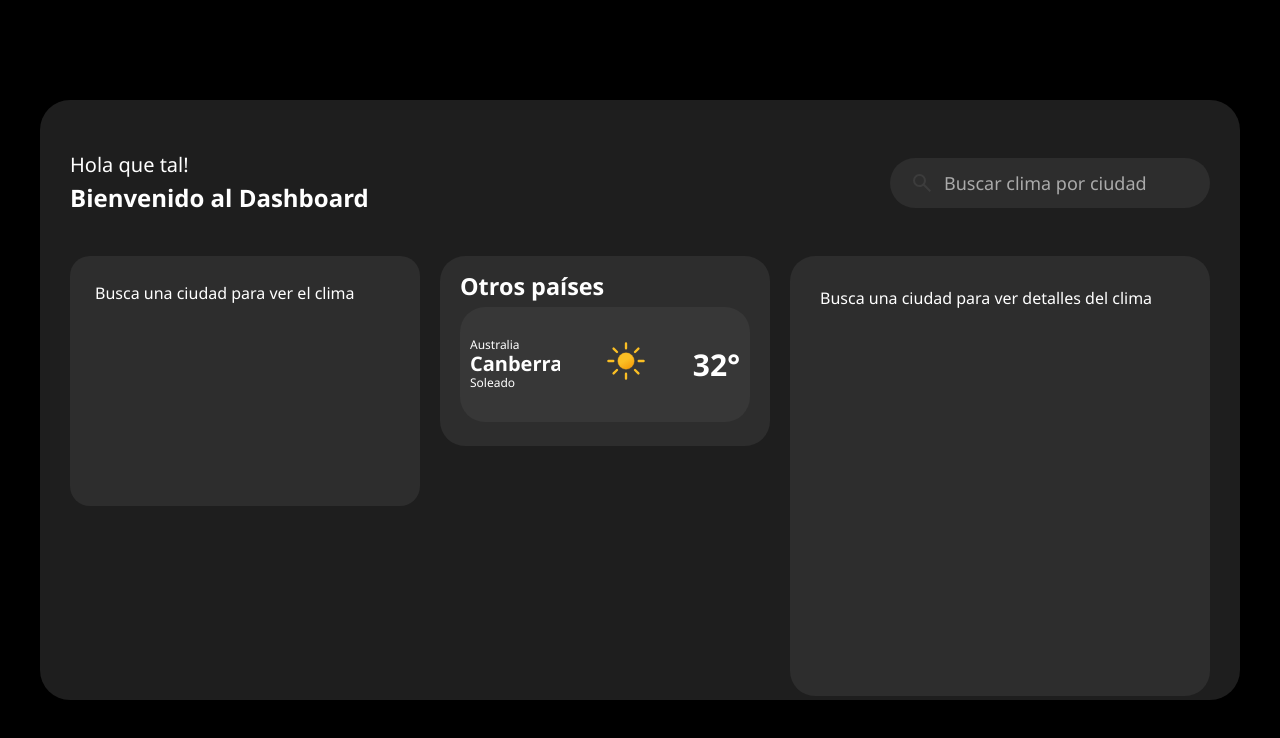
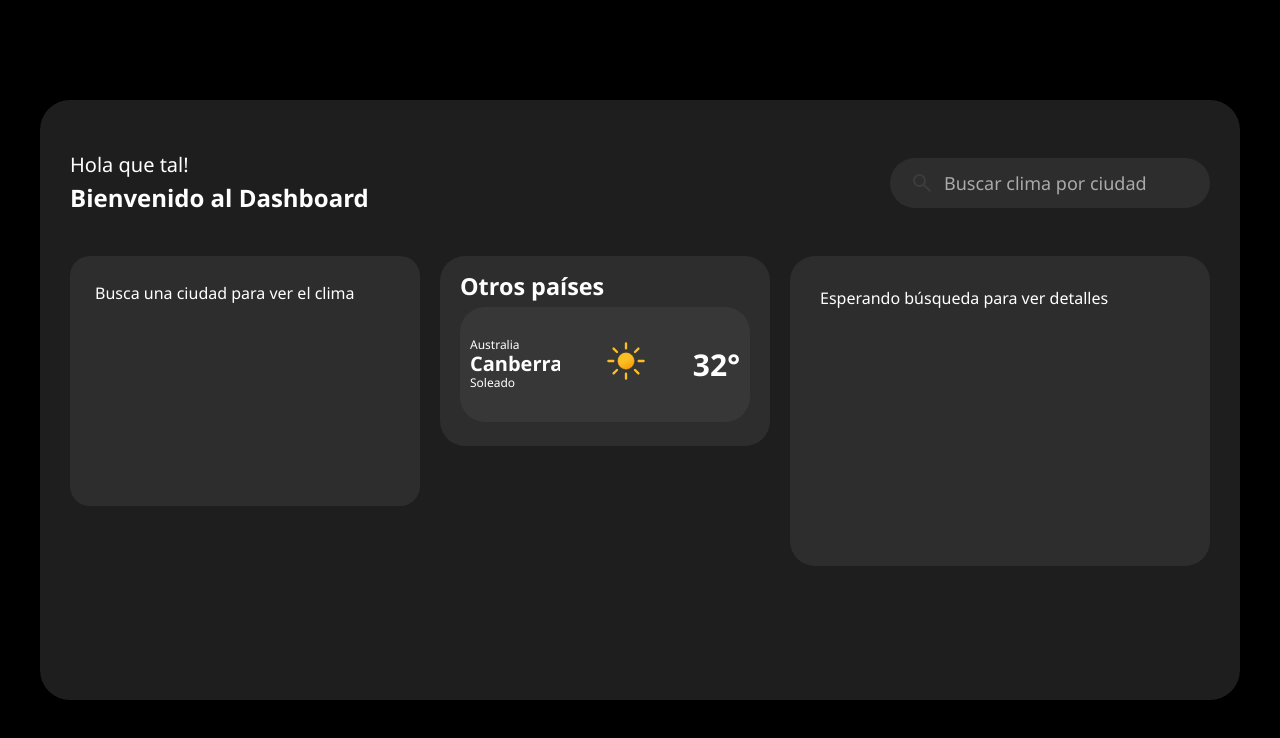
Before and after one commit to RodEsB/Dashboard-Weather, a React (Vite) app: page / in a window 1280 px wide. Shown: the top 738 px of the page. Built offline with nearby package versions, Linux system fonts and the light colour scheme.

Commit message:
Modificaciones en WeatherContainer

```diff
--- a/src/Components/WeatherCards/SunriseCard.tsx
+++ /dev/null
@@ -1,15 +0,0 @@
-// src/components/WeatherCards/SunriseCard.tsx
-import WeatherDataCard from './WeatherDataCard';
-import sunRise from '/src/assets/sunrise.svg';
-
-const SunriseCard = ({ value }: { value: string }) => {
-  return (
-    <WeatherDataCard
-      icon={<img src={sunRise} className="sunrise" alt="Ícono de amanecer" />}
-      title="Amanecer"
-      value={value}
-    />
-  );
-};
-
-export default SunriseCard;
--- a/src/Components/WeatherCards/SunsetCard.tsx
+++ /dev/null
@@ -1,15 +0,0 @@
-// src/components/WeatherCards/SunsetCard.tsx
-import WeatherDataCard from './WeatherDataCard';
-import sunSet from '/src/assets/sunset.svg';
-
-const SunsetCard = ({ value }: { value: string }) => {
-  return (
-    <WeatherDataCard
-      icon={<img src={sunSet} className="sunrise" alt="Ícono de amanecer" />}
-      title="Atardecer"
-      value={value}
-    />
-  );
-};
-
-export default SunsetCard;
--- a/src/Components/WeatherCards/index.ts
+++ b/src/Components/WeatherCards/index.ts
@@ -2,6 +2,4 @@ export { default as WindSpeedCard } from './WindSpeedCard';
 export { default as HumidityCard } from './HumidityCard';
 export { default as UVCard } from './UVCard';
 export { default as VisibilityCard } from './VisibilityCard';
-export { default as SunriseCard } from './SunriseCard';
-export { default as SunsetCard } from './SunsetCard';
 // Añade más exportaciones aquí
--- a/src/Components/WeatherContainer.css
+++ b/src/Components/WeatherContainer.css
@@ -3,7 +3,7 @@
   border-radius: 25px;
   padding: 30px;
   width: 450px;
-  height: 380px;
+  height: 250px;
   color: white;
   display: flex;
   flex-direction: column;
--- a/src/Components/WeatherContainer.tsx
+++ b/src/Components/WeatherContainer.tsx
@@ -1,5 +1,5 @@
 import './WeatherContainer.css';
-import { WindSpeedCard, HumidityCard, UVCard, VisibilityCard, SunriseCard, SunsetCard } from './WeatherCards';
+import { WindSpeedCard, HumidityCard, UVCard, VisibilityCard} from './WeatherCards';
 
 type WeatherContainerProps = {
   weather?: any;
@@ -7,7 +7,7 @@ type WeatherContainerProps = {
 
 function WeatherContainer({ weather }: WeatherContainerProps) {
   if (!weather) {
-    return <div className="weather-container">Busca una ciudad para ver detalles del clima</div>;
+    return <div className="weather-container">Esperando búsqueda para ver detalles</div>;
   }
 
   return (
@@ -17,8 +17,6 @@ function WeatherContainer({ weather }: WeatherContainerProps) {
         <HumidityCard value={weather.current.humidity} />
         <UVCard unit={`${weather.current.uv} UV`} />
         <VisibilityCard speed={weather.current.vis_km} />
-        <SunriseCard value={weather.forecast?.forecastday?.[0]?.astro?.sunrise || 'N/A'} />
-        <SunsetCard value={weather.forecast?.forecastday?.[0]?.astro?.sunset || 'N/A'} />
       </div>
     </div>
   );
```
